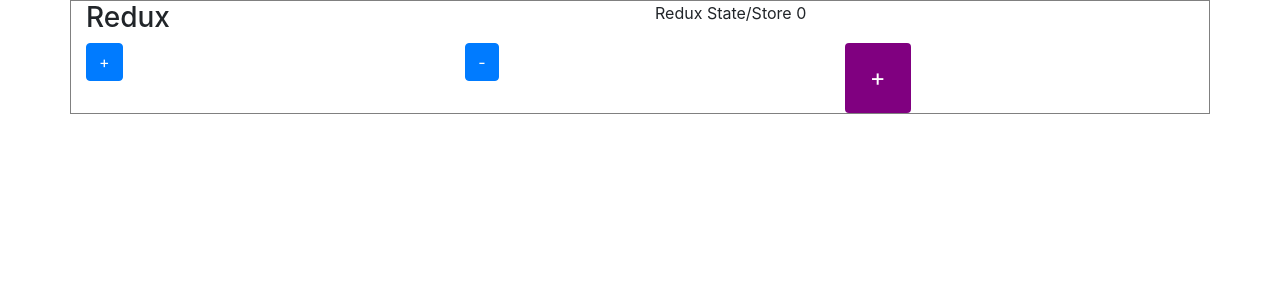
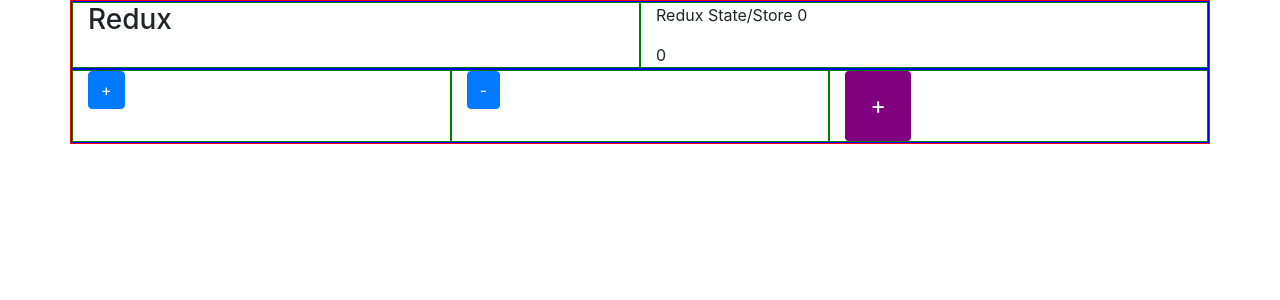
Before and after one commit to bob-smith-compass/redux-react-redux-saga-relay, a React (Create React App) app: page / in a window 1280 px wide. Shown: the top 300 px of the page. Built offline with nearby package versions, Linux system fonts and the light colour scheme.

Commit message:
useState connected to Redux Store and Action

```diff
--- a/src/App.js
+++ b/src/App.js
@@ -1,4 +1,4 @@
-import React from 'react';
+import React, {useState} from 'react';
 // import logo from './logo.svg';
 import './App.css';
 import Buttton from 'react-bootstrap/Button';
@@ -9,14 +9,17 @@
 
 
 function App(props) {
+  const [counter, setCounter] = useState(props.store.getState());
 
   const handleClick = (e) => {
     if (e.target.innerHTML === "+") {
       console.log(`Action: ${'INCREASE'}`);
       props.store.dispatch({ type: 'INCREASE' });
+      setCounter(props.store.getState());
     } else if (e.target.innerHTML === "-") {
       console.log(`Action: ${'INCREASE'}`);
       props.store.dispatch({ type: 'DECREASE' });
+      setCounter(props.store.getState());
     }
   };
 
@@ -37,23 +40,25 @@
         `}
       </style>
 
-      <Container style={{'border': 'solid 1px gray'}}>
-        <Row>
-          <Col className=".Col">
+      <Container style={{'border': 'solid 1px red'}}>
+        <Row style={{'border': 'solid 1px blue'}}>
+          <Col style={{'border': 'solid 1px green'}} className=".Col">
             <h3>Redux</h3>
           </Col>
-          <Col className=".Col">
+          <Col style={{'border': 'solid 1px green'}} className=".Col">
             <p>Redux State/Store {props.store.getState()}</p>
+            {counter}
+            {/* <p>Subscribe State/Store {props.store.subscribe( ()=> setState(props.store.getState()))}</p> */}
           </Col>
         </Row>
-        <Row>
-          <Col className=".Col">
+        <Row style={{'border': 'solid 1px blue'}}>
+          <Col style={{'border': 'solid 1px green'}} className=".Col">
             <Buttton onClick={handleClick} >+</Buttton>
           </Col>
-          <Col className=".Col">
+          <Col style={{'border': 'solid 1px green'}} className=".Col">
             <Buttton onClick={handleClick} >-</Buttton>
           </Col>
-          <Col className=".Col">
+          <Col style={{'border': 'solid 1px green'}} className=".Col">
             <ThemedButton onClick={handleClick} >+</ThemedButton>
           </Col>
         </Row>
```
